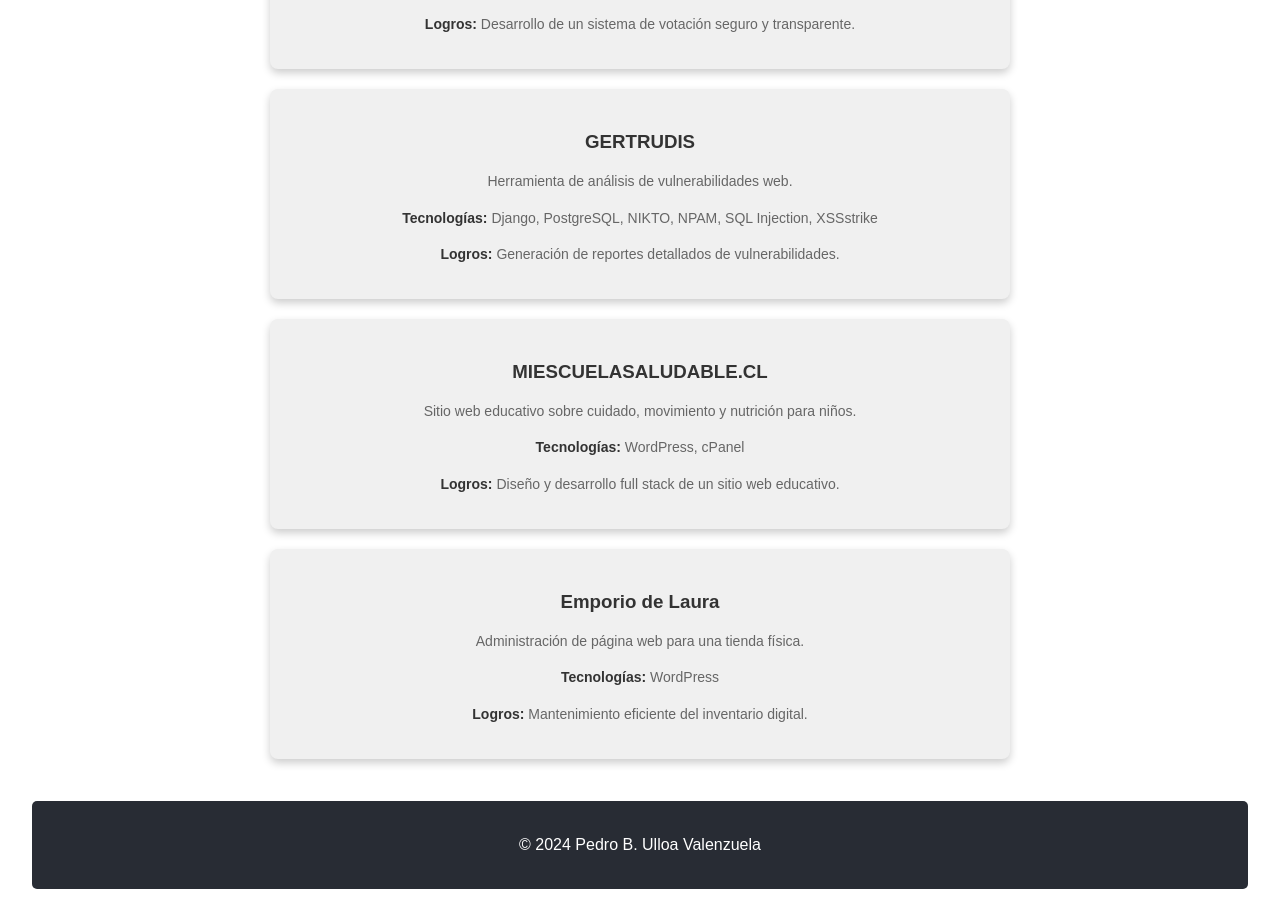
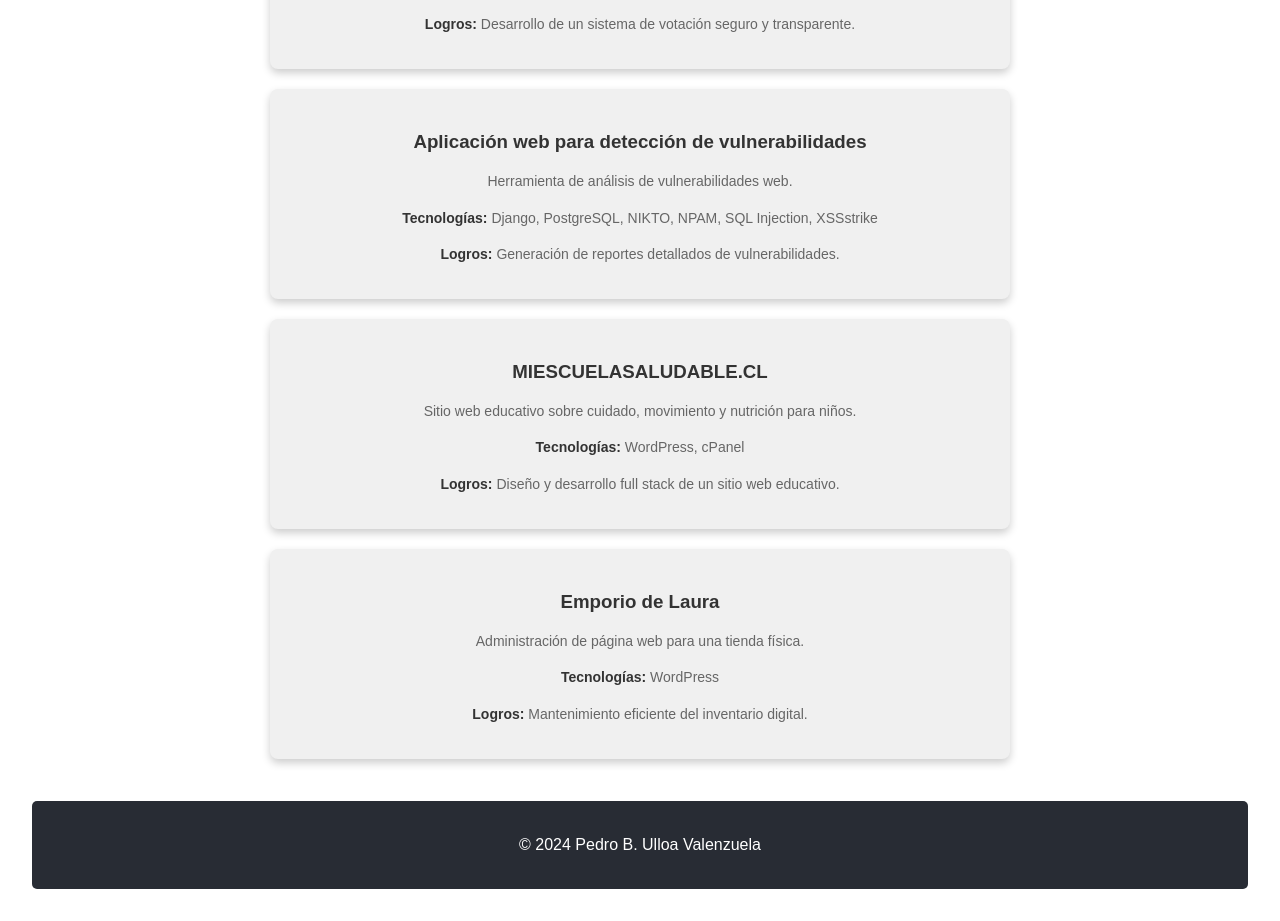
Before and after one commit to B3nj4-u/portfolio, a React (Vite) app: page / in a window 1280 px wide. Shown: the part 1280-2201 px from the top of the page. Built offline with nearby package versions, Linux system fonts and the light colour scheme.

Commit message:
Mensaje de confirmación

```diff
--- a/src/components/projectsDisplay.jsx
+++ b/src/components/projectsDisplay.jsx
@@ -10,7 +10,7 @@ const ProjectsDisplay = () => {
       achievements: 'Desarrollo de un sistema de votación seguro y transparente.'
     },
     {
-      name: 'GERTRUDIS',
+      name: 'Aplicación web para detección de vulnerabilidades',
       description: 'Herramienta de análisis de vulnerabilidades web.',
       technologies: 'Django, PostgreSQL, NIKTO, NPAM, SQL Injection, XSSstrike',
       achievements: 'Generación de reportes detallados de vulnerabilidades.'
```
